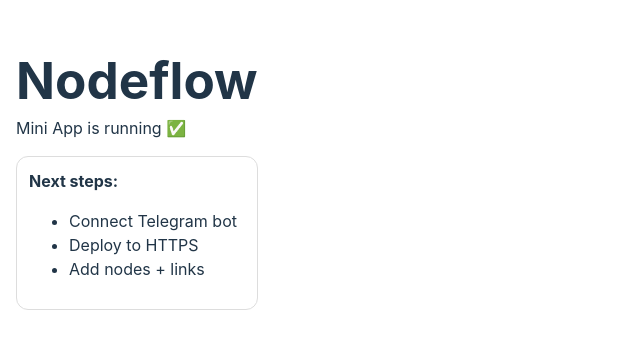
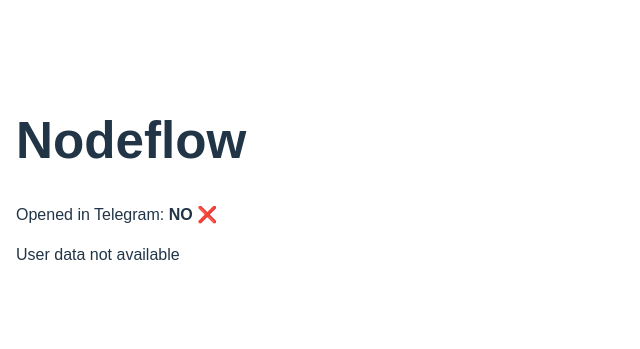
Before and after one commit to thespartacus97-debug/nodeflow-miniapp, a React (Vite) app: page / in a window 1280 px wide. Shown: the part 219-568 px from the top of the page, without its empty margins (0-640 px from the left). Built offline with nearby package versions, Linux system fonts and the light colour scheme.

Commit message:
show telegram user data

```diff
--- a/src/App.jsx
+++ b/src/App.jsx
@@ -6,26 +6,35 @@ if (tg) {
 }
 
 export default function App() {
+  const user = tg?.initDataUnsafe?.user;
+
   return (
-    <div style={{ padding: 16, fontFamily: "Inter, system-ui, Arial" }}>
-      <h1 style={{ margin: 0 }}>Nodeflow</h1>
-      <p style={{ marginTop: 8 }}>
-        Mini App is running ✅
+    <div style={{ padding: 16, fontFamily: "Arial, sans-serif" }}>
+      <h1>Nodeflow</h1>
+
+      <p>
+        Opened in Telegram:{" "}
+        <b>{tg ? "YES ✅" : "NO ❌"}</b>
       </p>
 
-      <div style={{
-        marginTop: 16,
-        padding: 12,
-        border: "1px solid #ddd",
-        borderRadius: 12
-      }}>
-        <b>Next steps:</b>
-        <ul>
-          <li>Connect Telegram bot</li>
-          <li>Deploy to HTTPS</li>
-          <li>Add nodes + links</li>
-        </ul>
-      </div>
+      {user ? (
+        <div
+          style={{
+            marginTop: 16,
+            padding: 12,
+            border: "1px solid #ddd",
+            borderRadius: 12,
+          }}
+        >
+          <p><b>User ID:</b> {user.id}</p>
+          <p><b>Username:</b> @{user.username || "—"}</p>
+          <p><b>First name:</b> {user.first_name}</p>
+        </div>
+      ) : (
+        <p style={{ marginTop: 16 }}>
+          User data not available
+        </p>
+      )}
     </div>
   );
 }
```
